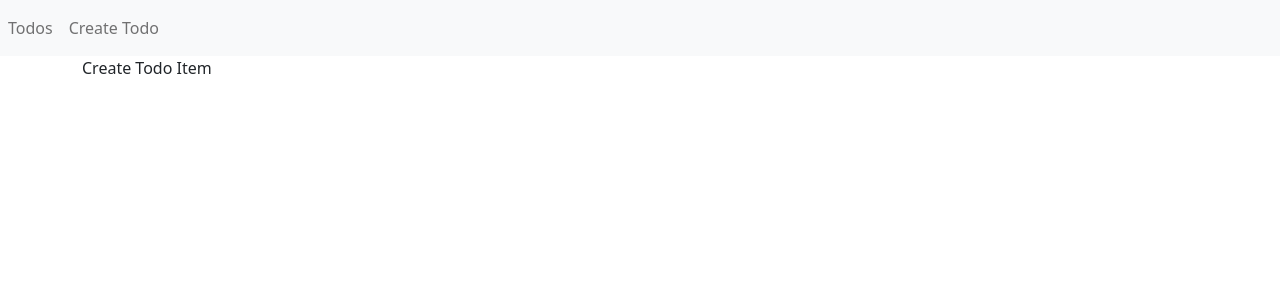
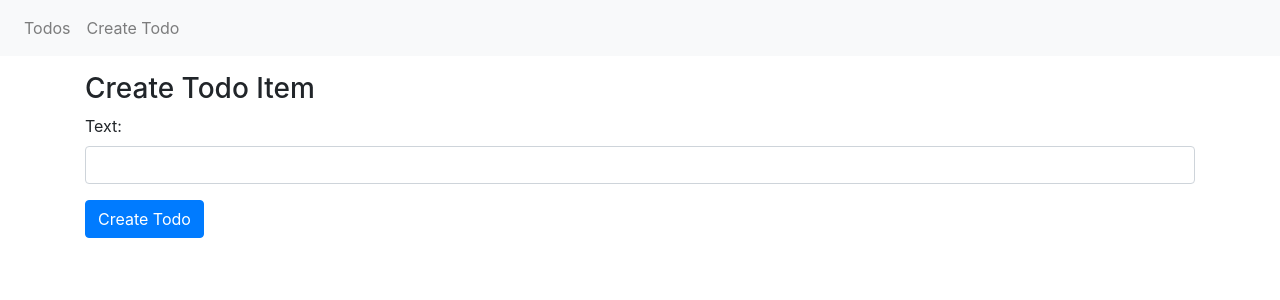
Before and after one commit to adam-weiler/todo-list, a React (Create React App) app: page /create in a window 1280 px wide. Shown: the top 300 px of the page. Built offline with nearby package versions, Linux system fonts and the light colour scheme.

Commit message:
Removed dependencies, replaced with older ones used in tutorial. Alert is now populated with message from submit form.

```diff
--- a/src/CreateTodo.js
+++ b/src/CreateTodo.js
@@ -1,5 +1,39 @@
-import React from 'react';
+import React, { useRef } from 'react';
+import { useForm } from 'react-hook-form';
+import { useHistory } from 'react-router-dom';
 
 export const CreateTodo = () => {
-    return <div className="container">Create Todo Item</div>
+    const { register, handleSubmit } = useForm();
+                    // const { handleSubmit } = useForm();
+    const history = useHistory();
+                    // const register = useRef(null);
+
+    const onSubmit = handleSubmit((data) => {
+
+        alert(JSON.stringify(data));
+    //     history.push("/")
+    return true;
+    });
+
+    return (
+        <div className="container">
+            <div className="mt-3">
+                <h3>Create Todo Item</h3>
+                <form onSubmit={onSubmit}>
+                    <div className="form-group">
+                        <label htmlFor="text">
+                            Text:
+                        </label>
+                        {/* <input className="form-control" ref={register} type="text" name="text" id="text" /> */}
+                        <input className="form-control" ref={register} type="text" name="text" id="text" />
+                    </div>
+                    <div className="form-group">
+                        <button className="btn btn-primary">
+                            Create Todo
+                            </button>
+                    </div>
+                </form>
+            </div>
+        </div>
+    )
 }
--- a/src/ToDoList.js
+++ b/src/ToDoList.js
@@ -1,5 +1,42 @@
-import React from 'react';
+import React, { useState, useEffect } from 'react';
+import { Link } from 'react-router-dom';
 
 export const TodoList = () => {
-    return <div className="container">Todo List</div>
+    const [items, setItems] = useState([]);
+
+    useEffect(() => {
+        setItems([
+            {text: "foo", id: 0},
+            {text: "bar", id: 1},
+            {text: "bazz", id: 2},
+        ])
+    }, []);
+
+    return <div className="container">
+        <div className="mt-3">
+            <h3>Todo list</h3>
+            <table className="table table-striped mt-3">
+                <thead>
+                    <tr>
+                        <th>Text</th>
+                        <th>Action</th>
+                    </tr>
+                </thead>
+                <tbody>
+                    {/* {
+                        items.map(todo => {
+                            <tr key= {todo.id}>
+                                <td>
+                                    {todo.text}
+                                </td>
+                                <td>
+                                    <Link to={'/edit/${}'}>Edit</Link>
+                                </td>
+                            </tr>
+                        })
+                    } */}
+                </tbody>
+            </table>
+        </div>
+    </div>
 }
```
Also changed, not shown: package.json (+9 -9 lines), 1 other file (tests, documents, lock files or other folders).
